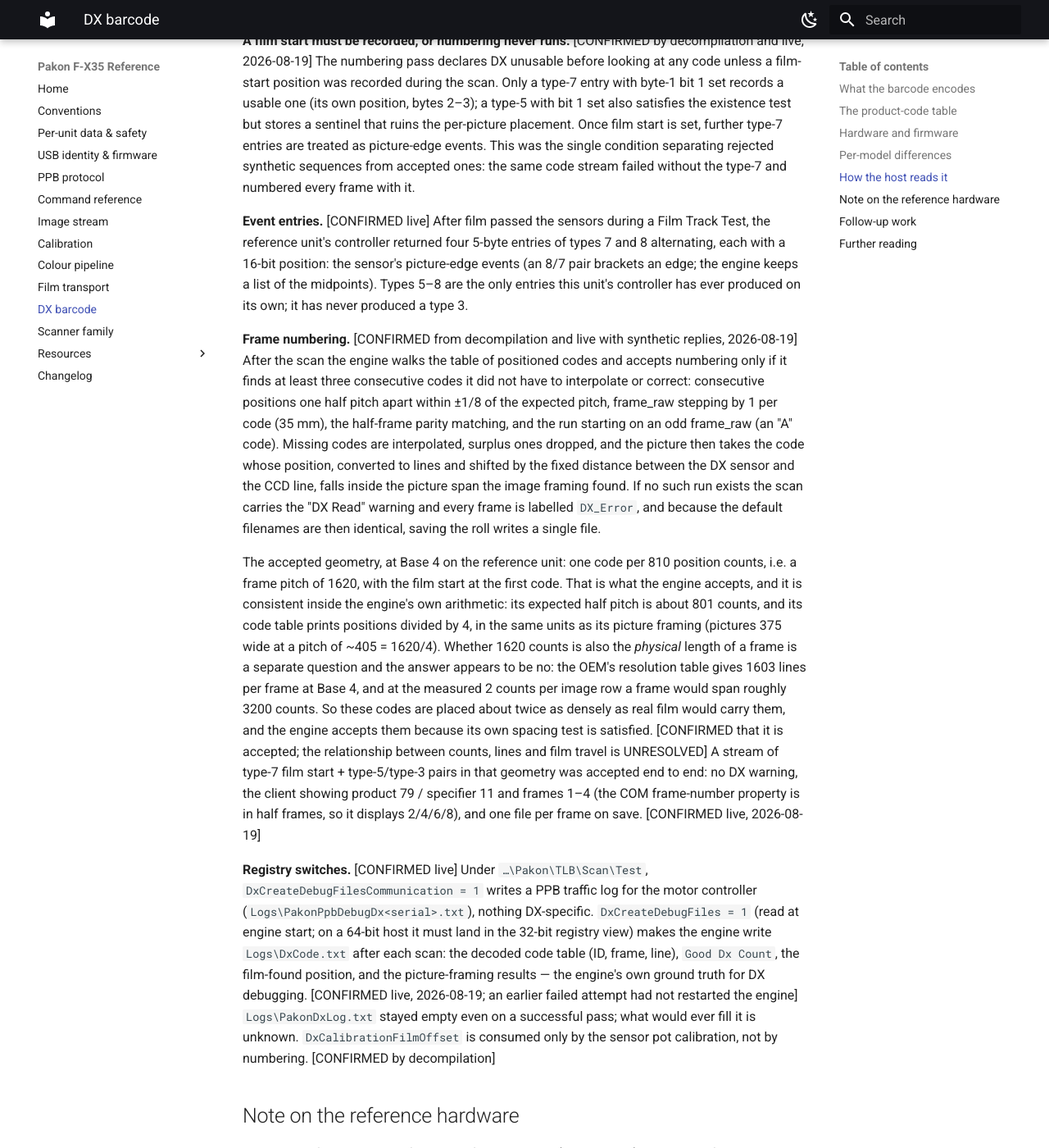
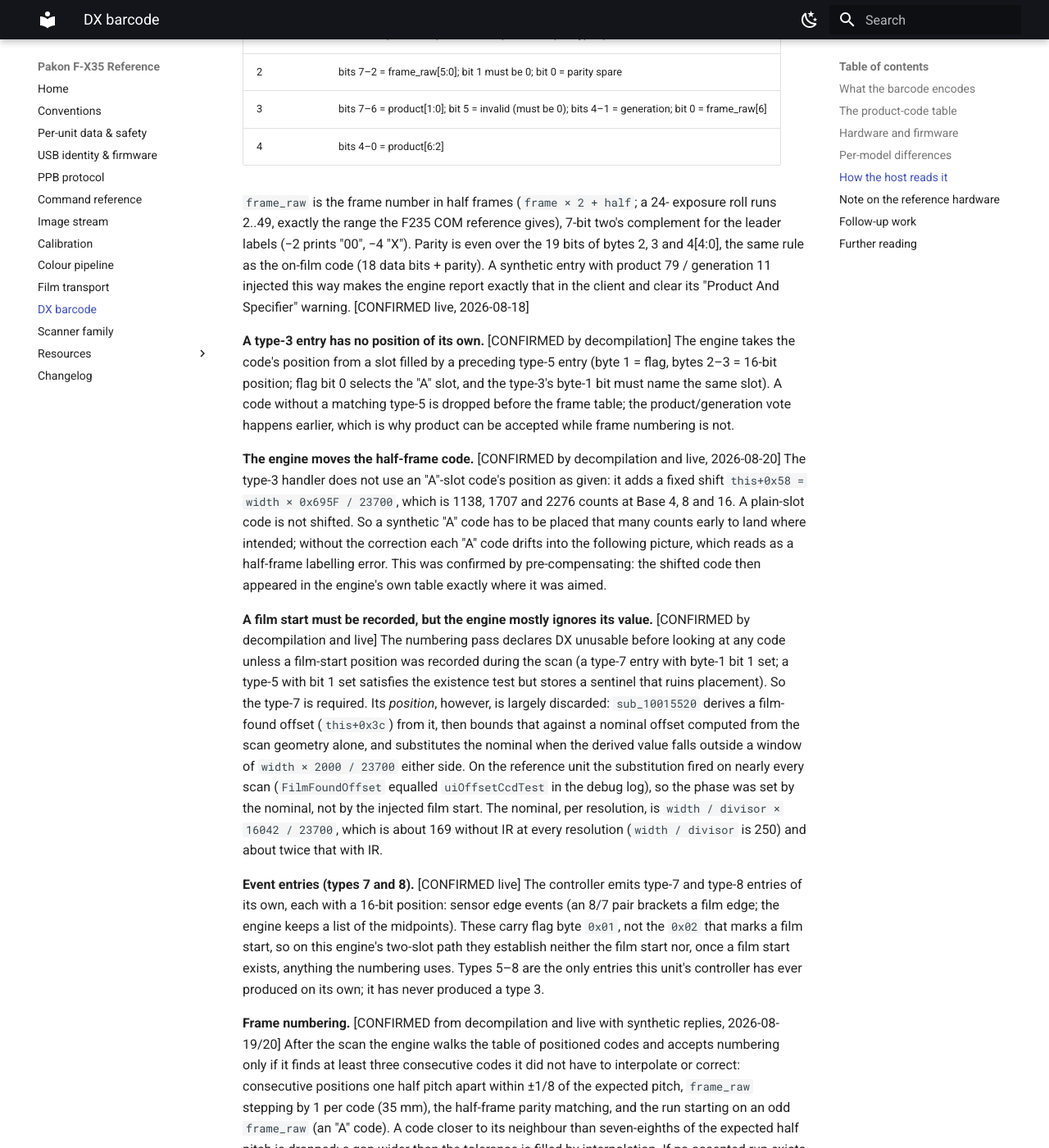
Before and after one commit to alibosworth/pakon-reference, an MkDocs documentation site: the page built from docs/dx-barcode.md, in a window 1280 px wide and 1400 px high, scrolled down 3064 px. Shown: the whole window at 82% size. Built offline with MkDocs 1.6.1 and Material for MkDocs 9.7.7, drawn with Linux system fonts in a browser that asks for light colours; some of the changed text lies outside the part shown.

Commit message:
DX barcode: host-read section rewritten with all findings through 2026-08-20
Frame numbering is now reproduced from synthetic replies across all six
resolution and Digital ICE configurations, so the section documents the
whole host-side read as established fact:

- the 0x91 (SetScanLineParams) value naming each configuration, matched to
  OEM Windows captures;
- the expected frame pitch width * 38400 / 23700, and its doubling under
  Digital ICE;
- the per-configuration divisor 4/6/8 -> 8/12/16;
- the half-frame slot shift the engine adds to A-slot codes;
- the film-found offset clamping (the film-start value is recorded but
  usually replaced by a nominal);
- the code-to-picture unit conversion.

Reversal: the earlier draft's 'placed about twice as densely as real film'
reading is withdrawn (it rested on the unreconciled 2-counts-per-row figure;
the accepted pitch is close to a frame's length in rows). Links the
published six-configuration captures at pakon-captures.

```diff
--- a/docs/CHANGELOG.md
+++ b/docs/CHANGELOG.md
@@ -5,6 +5,25 @@
 carried a confidence marker and turned out wrong is a normal event here,
 and hiding it would defeat the markers. Dates are when the change was
 published; each entry links the page it touched. Newest first.
+
+## 2026-08-20
+
+- **Addition and one reversal, `dx-barcode.md`:** the host-side DX read is
+  rewritten with everything established through 2026-08-20 and reproduced from
+  synthetic replies across all six resolution and Digital ICE configurations.
+  New: the `0x91` (SetScanLineParams) value that names each configuration, with
+  a table matched to OEM Windows captures; the engine's expected frame pitch
+  `width x 38400 / 23700`; the per-configuration divisor (4/6/8, doubling to
+  8/12/16 with Digital ICE); the half-frame slot shift `width x 0x695F / 23700`
+  the engine adds to "A"-slot codes; the film-found offset clamping (the engine
+  records the film start but usually substitutes a nominal offset for it); and
+  the code-to-picture unit conversion. **Reversal:** the earlier draft's
+  reading that synthetic codes were "placed about twice as densely as real
+  film" is withdrawn. It rested on the unreconciled 2-counts-per-image-row
+  figure; the accepted pitch is close to a frame's length in image rows, so
+  the density is normal. The counter-to-film-travel relation stays marked
+  unresolved. Command/reply captures of all six configurations are published
+  at pakon-captures and linked.
 
 ## 2026-08-19
 
--- a/docs/dx-barcode.md
+++ b/docs/dx-barcode.md
@@ -65,10 +65,33 @@
 ## How the host reads it
 
 _Observed live on an F-135+ through a user-space bridge that logs every
-command and reply between the OEM engine and libusb, 2026-08-18/19, and read
-from `TLB.dll` 3.1.0.28 (SHA-256 `5866ec56…`) decompilation for
-interoperability. The synthetic-reply experiments below rewrite the reply in
-that bridge; no scanner firmware or OEM binary is modified._
+command and reply between the OEM engine and libusb (2026-08-18 to 20), and
+read from `TLB.dll` 3.1.0.28 decompilation for interoperability. Full
+command/reply captures of all six resolution and Digital ICE configurations
+are published at
+[pakon-captures](https://github.com/alibosworth/pakon-captures). Some facts
+below were established by injecting synthetic replies in the bridge; that is
+noted where it applies, and no scanner firmware or OEM binary is modified._
+
+**What the scan is: the `0x91` trigger.** [CONFIRMED live, six configurations]
+The scan-line trigger `WRITE PICL 0x91` (SetScanLineParams) carries a 16-bit
+little-endian value that names the scan configuration, and it is issued twice
+per scan (once for the pre-scan calibration, once for transport). The values
+seen, each matched against an independent OEM Windows capture of the same
+unit:
+
+| resolution | Digital ICE | `0x91` value |
+|---|---|---|
+| Base 4 | off | `0x0107` |
+| Base 4 | on | `0x00c5` |
+| Base 8 | off | `0x0075` |
+| Base 8 | on | `0x004d` |
+| Base 16 | off | `0x003c` |
+| Base 16 | on | `0x0031` |
+
+The motor rate written just before transport (`WRITE PICM MOTOR RATE`) is a
+second, independent identifier of the configuration: it is distinct for each
+of the six, and decreases as the resolution and IR load rise.
 
 **The read is event-driven, not polled.** [CONFIRMED live, ~10 scans] The
 engine never issues ReadSensorData (PICL `0x90`) on a timer during a scan.
@@ -79,7 +102,8 @@
 nothing, this happens about once per scan (and once during the pre-scan
 calibration), so a scan sees one or two sensor reads. Asserting the same two
 bits in the bridge makes the engine acknowledge and read on demand, at any
-cadence tried (0.3–3 s), which is how the experiments below were driven.
+cadence tried (0.3–3 s), which is how the synthetic-reply work below was
+driven.
 
 **Reply layout.** [CONFIRMED live; matches the engine's parser] The reply is
 34 bytes: the usual 4-byte PPB header (`01 20 <PICL address> 08`), then a
@@ -93,15 +117,8 @@
 
 The engine sign-extends the 16-bit position with its own wrap counter. On
 the reference unit the idle reply is count 1, type 0 (a "no entry" entry);
-the position counter is live in every reply. It restarts at the scan-line
-trigger (`0x91`). At Base 4 it advances about 1105 counts/s against 553
-image rows/s on the image endpoint, a ratio of 2 counts per row. [CONFIRMED,
-one measured scan; the ratio at other resolutions is INFERRED] Its rate
-scales with the motor speed (about 506 counts/s at Base 16). What one count
-corresponds to in film travel is **not** established: 2 counts per row would
-put a 35 mm frame at roughly 3200 counts, while the spacing the engine
-accepts as a frame pitch is about half that (see Frame numbering), and the
-two have not been reconciled.
+the position counter is live in every reply, and restarts at the `0x91`
+trigger.
 
 **Type-3 entry: the decoded barcode.** [CONFIRMED by decompilation and by
 live acceptance of a synthetic entry] Bytes after the type byte, for the
@@ -131,68 +148,116 @@
 product/generation vote happens earlier, which is why product can be
 accepted while frame numbering is not.
 
-**A film start must be recorded, or numbering never runs.** [CONFIRMED by
-decompilation and live, 2026-08-19] The numbering pass declares DX unusable
+**The engine moves the half-frame code.** [CONFIRMED by decompilation and
+live, 2026-08-20] The type-3 handler does not use an "A"-slot code's position
+as given: it adds a fixed shift `this+0x58 = width × 0x695F / 23700`, which is
+1138, 1707 and 2276 counts at Base 4, 8 and 16. A plain-slot code is not
+shifted. So a synthetic "A" code has to be placed that many counts early to
+land where intended; without the correction each "A" code drifts into the
+following picture, which reads as a half-frame labelling error. This was
+confirmed by pre-compensating: the shifted code then appeared in the engine's
+own table exactly where it was aimed.
+
+**A film start must be recorded, but the engine mostly ignores its value.**
+[CONFIRMED by decompilation and live] The numbering pass declares DX unusable
 before looking at any code unless a film-start position was recorded during
-the scan. Only a type-7 entry with byte-1 bit 1 set records a usable one
-(its own position, bytes 2–3); a type-5 with bit 1 set also satisfies the
-existence test but stores a sentinel that ruins the per-picture placement.
-Once film start is set, further type-7 entries are treated as picture-edge
-events. This was the single condition separating rejected synthetic
-sequences from accepted ones: the same code stream failed without the
-type-7 and numbered every frame with it.
+the scan (a type-7 entry with byte-1 bit 1 set; a type-5 with bit 1 set
+satisfies the existence test but stores a sentinel that ruins placement). So
+the type-7 is required. Its *position*, however, is largely discarded:
+`sub_10015520` derives a film-found offset (`this+0x3c`) from it, then bounds
+that against a nominal offset computed from the scan geometry alone, and
+substitutes the nominal when the derived value falls outside a window of
+`width × 2000 / 23700` either side. On the reference unit the substitution
+fired on nearly every scan (`FilmFoundOffset` equalled `uiOffsetCcdTest` in
+the debug log), so the phase was set by the nominal, not by the injected film
+start. The nominal, per resolution, is `width / divisor × 16042 / 23700`,
+which is about 169 without IR at every resolution (`width / divisor` is 250)
+and about twice that with IR.
 
-**Event entries.** [CONFIRMED live] After film passed the sensors during a
-Film Track Test, the reference unit's controller returned four 5-byte
-entries of types 7 and 8 alternating, each with a 16-bit position: the
-sensor's picture-edge events (an 8/7 pair brackets an edge; the engine keeps
-a list of the midpoints). Types 5–8 are the only entries this unit's
-controller has ever produced on its own; it has never produced a type 3.
+**Event entries (types 7 and 8).** [CONFIRMED live] The controller emits
+type-7 and type-8 entries of its own, each with a 16-bit position: sensor
+edge events (an 8/7 pair brackets a film edge; the engine keeps a list of the
+midpoints). These carry flag byte `0x01`, not the `0x02` that marks a film
+start, so on this engine's two-slot path they establish neither the film
+start nor, once a film start exists, anything the numbering uses. Types 5–8
+are the only entries this unit's controller has ever produced on its own; it
+has never produced a type 3.
 
 **Frame numbering.** [CONFIRMED from decompilation and live with synthetic
-replies, 2026-08-19] After the scan the engine walks the table of positioned
-codes and accepts numbering only if it finds at least three consecutive
-codes it did not have to interpolate or correct: consecutive positions one
-half pitch apart within ±1/8 of the expected pitch, frame\_raw stepping by 1
-per code (35 mm), the half-frame parity matching, and the run starting on an
-odd frame\_raw (an "A" code). Missing codes are interpolated, surplus ones
-dropped, and the picture then takes the code whose position, converted to
-lines and shifted by the fixed distance between the DX sensor and the CCD
-line, falls inside the picture span the image framing found. If no such run
-exists the scan carries the "DX Read" warning and every frame is labelled
-`DX_Error`, and because the default filenames are then identical, saving the
-roll writes a single file.
+replies, 2026-08-19/20] After the scan the engine walks the table of
+positioned codes and accepts numbering only if it finds at least three
+consecutive codes it did not have to interpolate or correct: consecutive
+positions one half pitch apart within ±1/8 of the expected pitch, `frame_raw`
+stepping by 1 per code (35 mm), the half-frame parity matching, and the run
+starting on an odd `frame_raw` (an "A" code). A code closer to its neighbour
+than seven-eighths of the expected half pitch is dropped; a gap wider than
+the tolerance is filled by interpolation. If no accepted run exists the scan
+carries the "DX Read" warning and every frame is labelled `DX_Error`, and
+because the default filenames are then identical, saving the roll writes a
+single file.
 
-The accepted geometry, at Base 4 on the reference unit: one code per
-810 position counts, i.e. a frame pitch of 1620, with the film start at the
-first code. That is what the engine accepts, and it is consistent inside the
-engine's own arithmetic: its expected half pitch is about 801 counts, and its
-code table prints positions divided by 4, in the same units as its picture
-framing (pictures 375 wide at a pitch of ~405 = 1620/4). Whether 1620 counts
-is also the *physical* length of a frame is a separate question and the
-answer appears to be no: the OEM's resolution table gives 1603 lines per
-frame at Base 4, and at the measured 2 counts per image row a frame would
-span roughly 3200 counts. So these codes are placed about twice as densely as
-real film would carry them, and the engine accepts them because its own
-spacing test is satisfied. [CONFIRMED that it is accepted; the relationship
-between counts, lines and film travel is UNRESOLVED] A stream of type-7 film start + type-5/type-3
-pairs in that geometry was accepted end to end: no DX warning, the client
-showing product 79 / specifier 11 and frames 1–4 (the COM frame-number
-property is in half frames, so it displays 2/4/6/8), and one file per frame
-on save. [CONFIRMED live, 2026-08-19]
+**The expected pitch is a function of the scan width.** [CONFIRMED by
+decompilation and live, all six configurations] `sub_10015520` computes the
+expected half pitch as `width × 19200 / 23700`, so a frame pitch of
+`width × 38400 / 23700`: 1620, 2430 and 3240 counts at Base 4, 8 and 16.
+Digital ICE doubles it (the transport runs a second IR pass, so the position
+counter advances twice as far per frame): 3240, 4860 and 6480. Each value was
+confirmed by a synthetic scan that numbered correctly; the OEM resolution
+table's slightly different figures (1603 / 2405 / 3206) also pass, both being
+inside the ±1/8 window.
+
+**The divisor, and Digital ICE.** [CONFIRMED live, all six configurations]
+The engine reduces raw positions to normalised line units by dividing by
+`this+0x14`, its per-configuration divisor: 4, 6, 8 at Base 4, 8, 16 without
+IR, doubling to 8, 12, 16 with it. The divisor is legible in any scan with
+the debug log on: it is the film-start position divided by the `FilmFoundDx`
+line. Why IR doubles it is localised in the decompilation but not fully read
+out (the value is set in the scan-parameter marshalling, where the current
+decompiler output drops the argument); the OEM resolution table itself sets
+the divisor to 4/6/8 with no IR term, so the doubling is applied downstream.
+[the doubling is UNRESOLVED as to mechanism; the values are CONFIRMED]
+
+**Which picture a code labels.** [from decompilation; the unit conversion
+CONFIRMED, the exact comparison INFERRED] Placement is not done in raw
+counts. A code's position is converted to a line coordinate
+`(position − FilmFoundOffset) / divisor` and compared against the picture
+coordinates the image framing found, which are in the same units (pictures
+come out about 405 line-units apart and 375 wide, at every resolution, which
+is what makes the framing normalised). A code read at the sensor reaches it
+before the picture reaches the imaging line (the DX sensor sits ahead of the
+CCD), so the picture that claims a code is one whole frame ahead of it; a
+synthetic sequence has to start a frame early for the configured number to
+land on the first picture. Measured that lead was 1 half-frame at Base 4 and
+8 and 2 at Base 16.
+
+**What a synthetic scan needs, end to end.** [CONFIRMED live, all six
+configurations, 2026-08-20] Numbering was reproduced from injected replies by:
+recording a film start (type 7, bit 1); placing one type-5 position event and
+one type-3 code per half frame on a grid of `width × 19200 / 23700` counts
+(doubled for IR); sending "A"-slot codes early by `width × 0x695F / 23700` to
+survive the engine's shift; and starting the sequence a frame ahead so the
+first picture takes the configured number. The client then showed the product
+and specifier, numbered the frames, and saved one file each. The relationship
+between the position counter and physical film travel is the one piece still
+not reconciled: the counter was measured at about 2 counts per image row
+during streaming, yet a frame's accepted pitch (about 1620 counts at Base 4)
+is close to its length in image rows (1603), which implies about 1 count per
+row. The two measurements have not been squared. [UNRESOLVED]
 
 **Registry switches.** [CONFIRMED live] Under `…\Pakon\TLB\Scan\Test`,
 `DxCreateDebugFilesCommunication = 1` writes a PPB traffic log for the motor
 controller (`Logs\PakonPpbDebugDx<serial>.txt`), nothing DX-specific.
 `DxCreateDebugFiles = 1` (read at engine start; on a 64-bit host it must land
 in the 32-bit registry view) makes the engine write `Logs\DxCode.txt` after
-each scan: the decoded code table (ID, frame, line), `Good Dx Count`, the
-film-found position, and the picture-framing results — the engine's own
-ground truth for DX debugging. [CONFIRMED live, 2026-08-19; an earlier
-failed attempt had not restarted the engine] `Logs\PakonDxLog.txt` stayed
-empty even on a successful pass; what would ever fill it is unknown.
-`DxCalibrationFilmOffset` is consumed only by the sensor pot calibration,
-not by numbering. [CONFIRMED by decompilation]
+each scan: the decoded code table (ID, frame, PAR, Line), `Good Dx Count`,
+the film-found position and offsets, and the picture-framing results. Reading
+it: `Line = position / divisor − FilmFoundOffset`, and the divisor is the
+film-start position over `FilmFoundDx`. It is the engine's own ground truth
+for DX debugging. [CONFIRMED live, 2026-08-19; an earlier failed attempt had
+not restarted the engine] `Logs\PakonDxLog.txt` stayed empty even on a
+successful pass; what would ever fill it is unknown.
+`DxCalibrationFilmOffset` is consumed only by the sensor pot calibration, not
+by numbering. [CONFIRMED by decompilation]
 
 ## Note on the reference hardware
 
@@ -215,26 +280,29 @@
 
 ## Follow-up work
 
-The open DX questions all trace to the reference unit's (serial 16402)
-non-functioning DX reads, so the unlock is another scanner with a working DX
-sensor:
+Product/generation, frame numbering, and the whole host-side read sequence are
+now established and reproduced from synthetic replies across all six
+resolution and Digital ICE configurations. What remains open:
 
-- capture the DX command exchange (start scan, pot adjustment, sensor reads)
-  on a unit that decodes film successfully: one scan of coded film through a
-  logging bridge would show the real reply stream — the accepted synthetic
-  geometry above says what the engine requires, not what a real controller
-  emits (event grouping, extra event types, how "no film" and "decode
-  failed" differ);
-- (answered above, 2026-08-18) which bytes of the sensor response carry the
-  decoded product/generation values;
-- (answered above, 2026-08-18) whether the DX result arrives in the polled
-  sensor state or as an event: as an event;
-- (answered above, 2026-08-19) the engine's DX debug output: it is
-  `DxCode.txt`, switched on by `DxCreateDebugFiles`.
+- a capture from a unit whose DX sensor **works**. Everything above says what
+  the engine requires; a real decoding controller would show what it actually
+  emits (how a genuine type-3 arrives, event grouping, how "no film" and
+  "decode failed" differ). The reference unit's sensor does not decode, so
+  this cannot be answered here.
+- **why Digital ICE doubles the divisor.** The values are confirmed (4/6/8 to
+  8/12/16); the mechanism is localised to the scan-parameter marshalling, but
+  the current decompiler output drops the argument at that call, so it needs a
+  cleaner disassembly of that one code path.
+- **the position counter's relation to film travel.** It measured about 2
+  counts per image row during streaming, yet a frame's accepted pitch is close
+  to its length in image rows, implying about 1. The two have not been
+  reconciled.
 
 The reference unit's fault is a fault of the individual scanner, not a
 protocol fact, but it shaped which DX facts could be verified against live
-hardware versus derived from the OEM software.
+hardware versus derived from the OEM software. Full command/reply captures of
+all six configurations are at
+[pakon-captures](https://github.com/alibosworth/pakon-captures).
 
 ## Further reading
 
```
